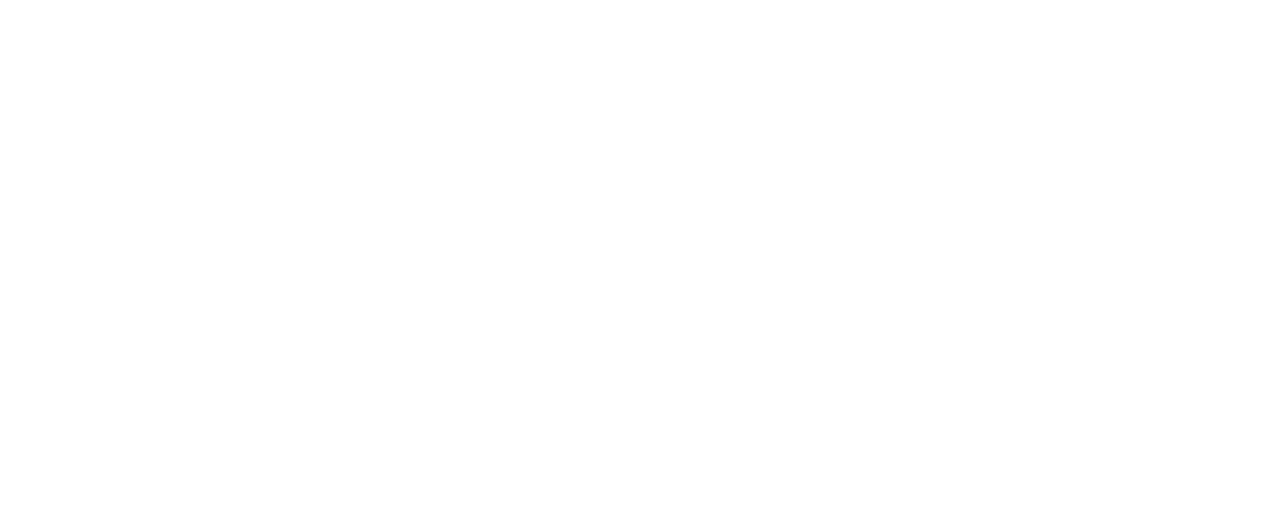
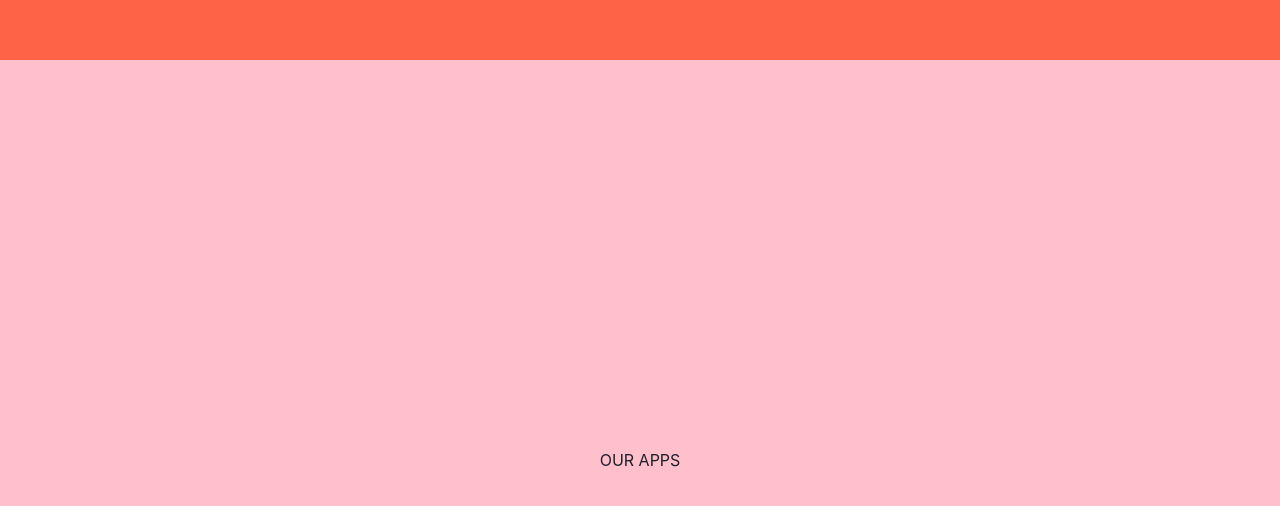
Before and after one commit to Ahmada5/altmada-webprofile, a React (Vite) app: page / in a window 1280 px wide. Shown: the part 740-1246 px from the top of the page. Before the commit the page ends 800 px from the top, so only its background shows below. Built offline with nearby package versions, Linux system fonts and the light colour scheme.

Commit message:
updt - HomePage for maintenance components

```diff
--- a/src/pages/HomePage.tsx
+++ b/src/pages/HomePage.tsx
@@ -1,17 +1,45 @@
 import React from "react";
-import { Box, Text } from "@chakra-ui/react";
+import {Box} from "@chakra-ui/react";
+import {Headers} from "../components/Headers.tsx";
+import {OurApps} from "../components/OurApps.tsx";
+import {Footer} from "../components/Footer.tsx";
 
 const HelloMessage: React.FC = () => {
     return (
+        <Box>
             <Box
+                bg='tomato'
                 display="flex"
                 justifyContent="center"
                 alignItems="center"
                 height="100vh"
             >
-            <Text fontSize="2xl" fontWeight="bold"> {}
-                testing awal
-            </Text>
+                <div>
+                    <Headers/>
+                </div>
+            </Box>
+            <Box
+                bg='pink'
+                display="flex"
+                justifyContent="center"
+                alignItems="center"
+                height="100vh"
+            >
+                <div>
+                    <OurApps/>
+                </div>
+            </Box>
+            <Box
+                bg='green'
+                display="flex"
+                justifyContent="center"
+                alignItems="center"
+                height="30vh"
+            >
+                <div>
+                    <Footer/>
+                </div>
+            </Box>
         </Box>
     );
 };
```
Lines whose indentation alone changed are shown as unchanged.
